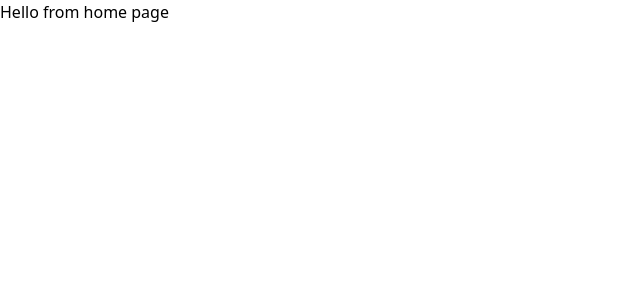
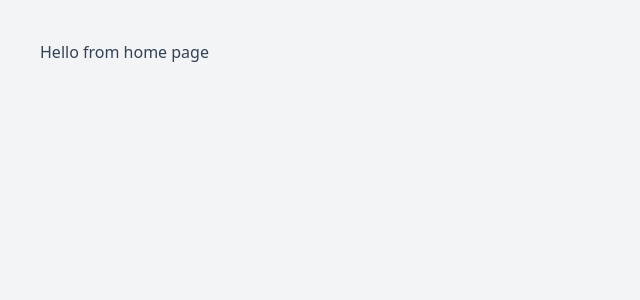
Before and after one commit to it27427/react-redux-Redux-Toolkit, a React (Vite) app: page / in a window 1280 px wide. Shown: the top 300 px of the page, without its empty margins (0-640 px from the left). Built offline with nearby package versions, Linux system fonts and the light colour scheme.

Commit message:
home-page markup

```diff
--- a/src/pages/HomePage.jsx
+++ b/src/pages/HomePage.jsx
@@ -1,6 +1,6 @@
 const HomePage = () => {
   return (
-    <div>
+    <div className='w-screen h-screen p-10 bg-gray-100 text-slate-700'>
       <h1>Hello from home page</h1>
     </div>
   );
```
